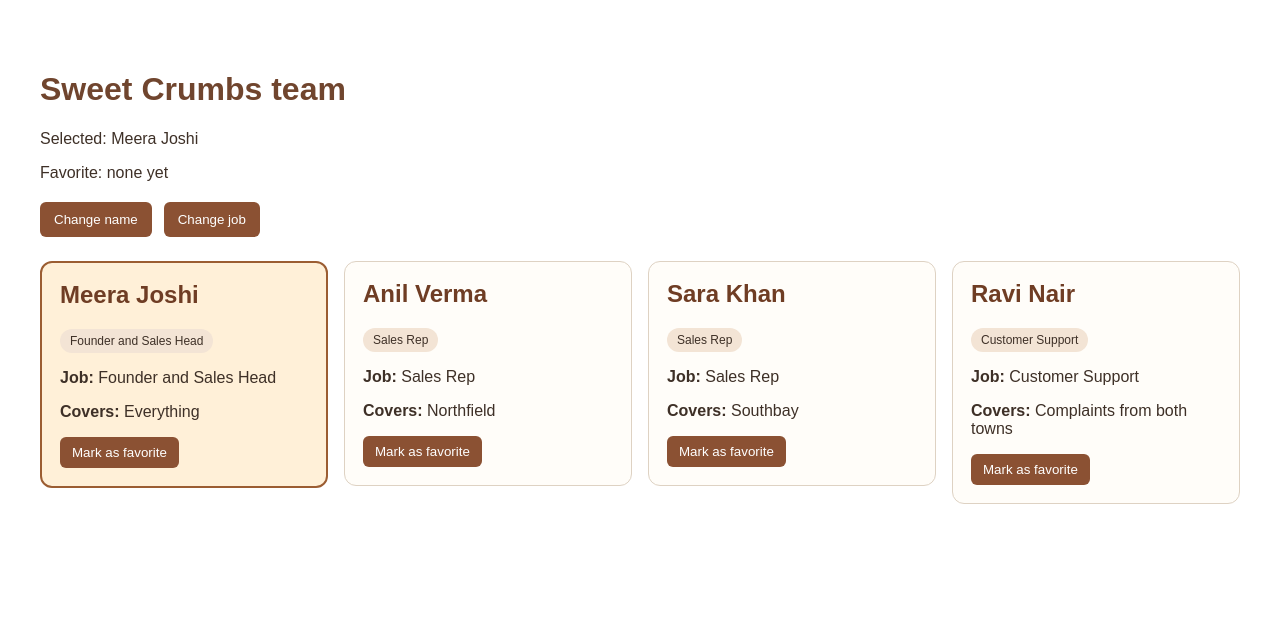
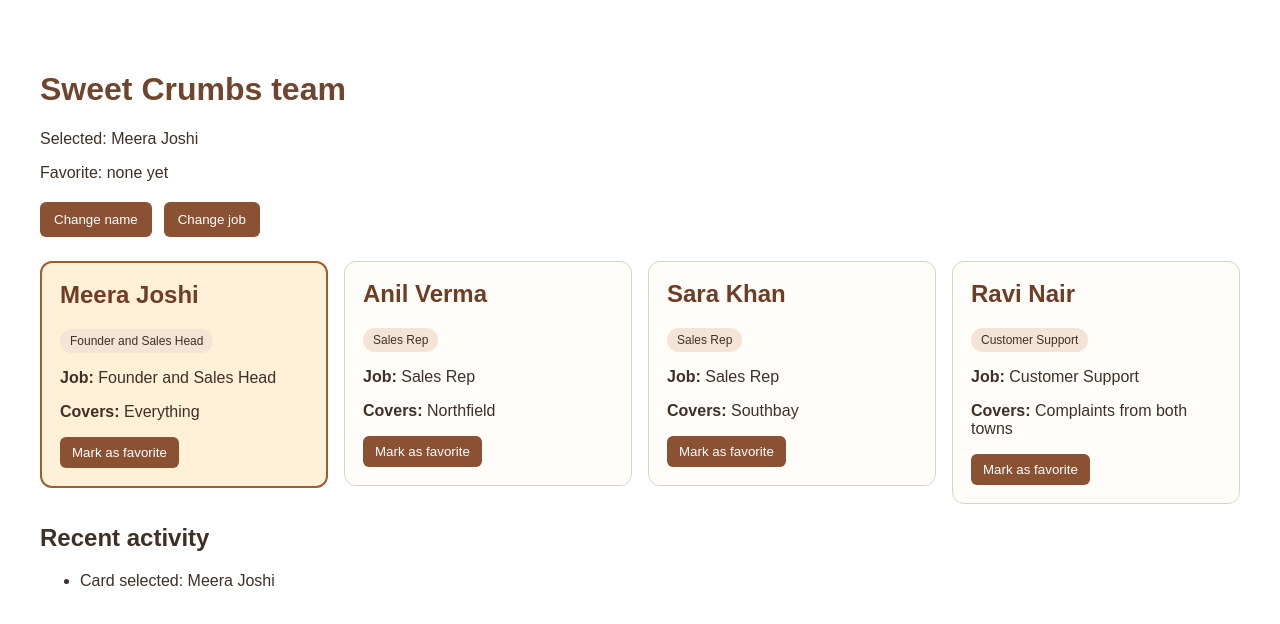
Before and after one commit to ppatil-valorx/sweet-crumbs-app, an Angular app: page / in a window 1280 px wide. Both pictures are taken after a click on the element 184 px from the left and 373 px from the top of the page. Shown: the top 624 px of the page. Built offline with nearby package versions, Linux system fonts and the light colour scheme.

Commit message:
Add shared activity log service

```diff
--- a/src/app/app.html
+++ b/src/app/app.html
@@ -41,4 +41,17 @@
       <p>No team members found.</p>
     }
   </section>
+  <section class="recent-activity">
+  <h2>Recent activity</h2>
+
+  @if (activityLog.messages.length > 0) {
+    <ul>
+      @for (activity of activityLog.messages; track $index) {
+        <li>{{ activity }}</li>
+      }
+    </ul>
+  } @else {
+    <p>No activity yet. Select a card or choose a favorite.</p>
+  }
+</section>
 </main>
--- a/src/app/app.ts
+++ b/src/app/app.ts
@@ -1,7 +1,10 @@
 
-import { Component } from '@angular/core';
+import { Component,inject } from '@angular/core';
 import { TeamCard } from './team-card/team-card';
 import { TeamMember } from './team-member';
+//import { inject } from '@angular/core';
+import { ActivityLogService } from './services/activity-log';
+
 
 @Component({
   selector: 'app-root',
@@ -37,7 +40,7 @@ export class App {
       covers: 'Complaints from both towns'
     }
   ];
-
+activityLog = inject(ActivityLogService);
   selectedId: number | null = null;
   favoriteId: number | null = null;
  message = '';
@@ -49,15 +52,18 @@ export class App {
     return this.team.find(member => member.id === this.favoriteId);
   }
 
- selectMember(member: TeamMember): void {
-  this.selectedId = member.id;
-  this.message = '';
-}
+
 
   setFavorite(member: TeamMember): void {
     this.favoriteId = member.id;
   }
 
+  selectMember(member: TeamMember): void {
+  this.selectedId = member.id;
+  this.message = '';
+
+  this.activityLog.add(`Card selected: ${member.name}`);
+}
 
 changeName(): void {
 
@@ -82,7 +88,7 @@ changeName(): void {
 
     return member;
   });
-
+this.activityLog.add(`Name updated: ${this.selectedMember?.name}`);
   this.message = '';
 }
 
@@ -108,7 +114,9 @@ changeJob(): void {
 
     return member;
   });
-
+this.activityLog.add(
+  `Job updated: ${this.selectedMember?.name} — ${this.selectedMember?.job}`
+);
   this.message = '';
 }
 
--- /dev/null
+++ b/src/app/services/activity-log.ts
@@ -0,0 +1,21 @@
+
+import { Injectable } from '@angular/core';
+
+@Injectable({
+  providedIn: 'root'
+})
+export class ActivityLogService {
+  messages: string[] = [];
+
+  constructor() {
+    const id = Math.random().toString(36).slice(2, 9);
+    console.log(`ActivityLogService created: ${id}`);
+  }
+
+  add(message: string): void {
+    this.messages.unshift(message);
+
+    // Keep only the five most recent messages.
+    this.messages = this.messages.slice(0, 5);
+  }
+}
--- a/src/app/team-card/team-card.ts
+++ b/src/app/team-card/team-card.ts
@@ -6,9 +6,10 @@ import {
   EventEmitter,
   OnInit,
   OnChanges,
-  SimpleChanges
+  SimpleChanges,
+  inject
 } from '@angular/core';
-
+import { ActivityLogService } from '../services/activity-log';
 import { TeamMember } from '../team-member';
 
 @Component({
@@ -37,13 +38,14 @@ export class TeamCard implements OnInit, OnChanges {
       changes
     );
   }
-
+activityLog = inject(ActivityLogService);
   selectCard(): void {
     this.selected.emit(this.person);
   }
 
   markFavorite(event: MouseEvent): void {
     event.stopPropagation();
+      this.activityLog.add(`Favorite chosen: ${this.person.name}`);
     this.favorite.emit(this.person);
   }
 }
```
